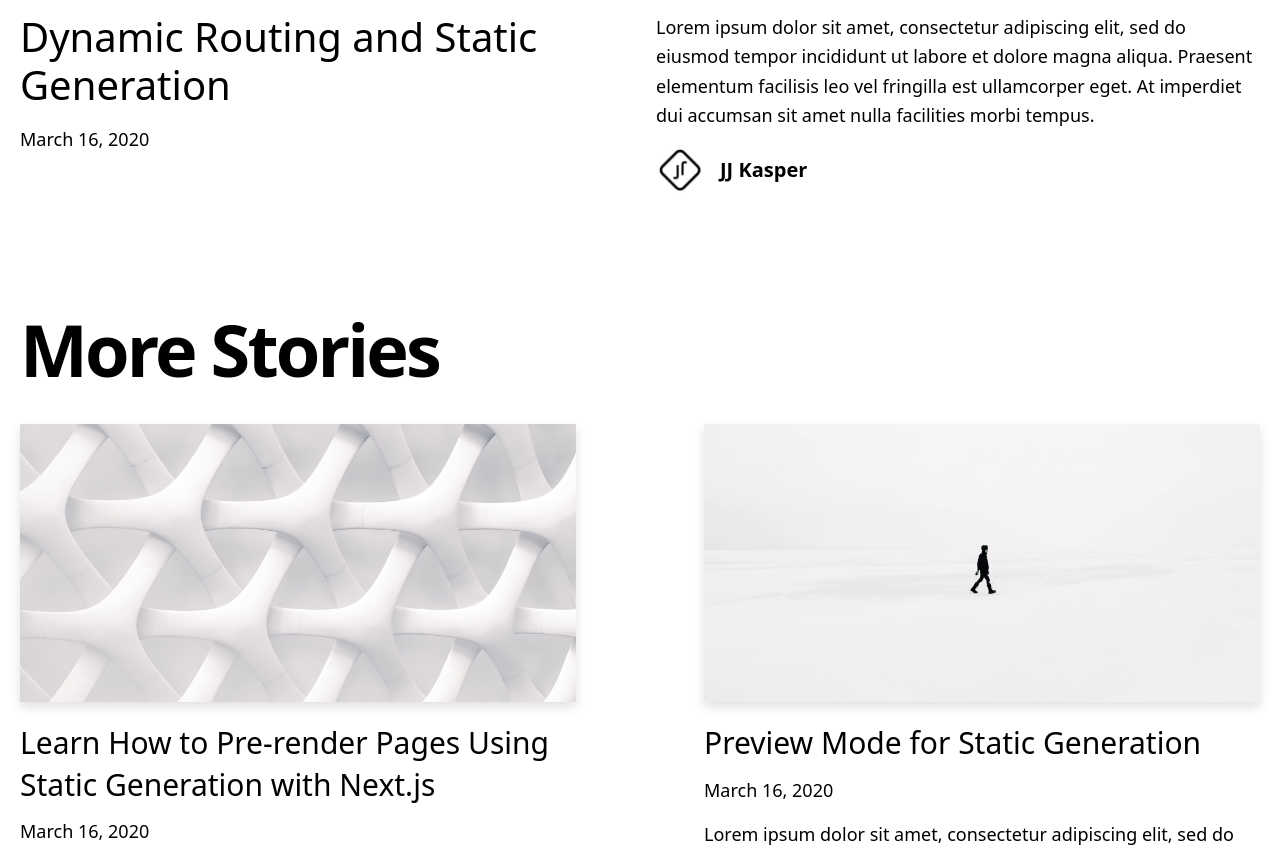
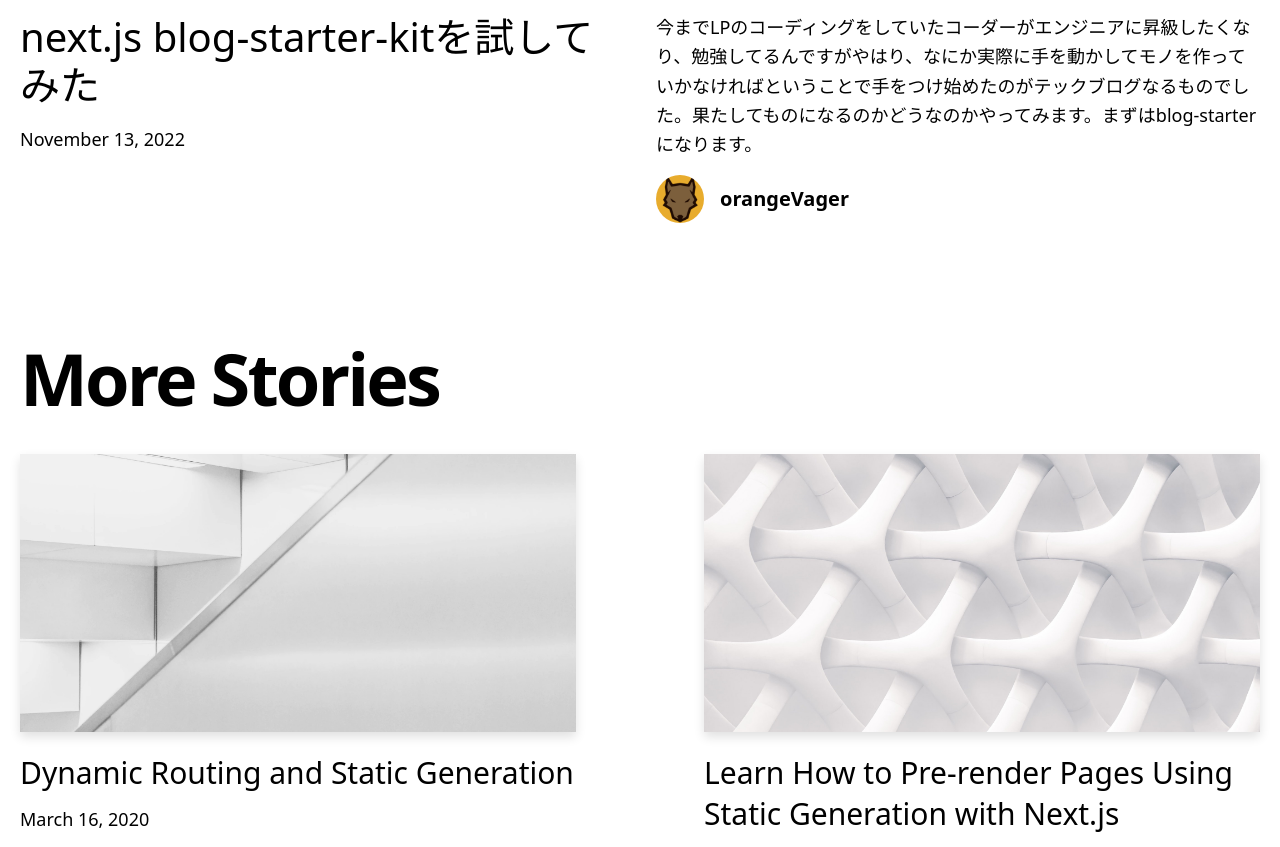
Before and after one commit to orangeVaper/orange-blog, a Next.js app: page / in a window 1280 px wide. Shown: the part 940-1787 px from the top of the page. Built offline with nearby package versions, Linux system fonts and the light colour scheme.

Commit message:
1つ目のブログ執筆中

```diff
--- /dev/null
+++ b/_posts/blog-stater-の勉強.md
@@ -0,0 +1,56 @@
+---
+title: 'next.js blog-starter-kitを試してみた'
+excerpt: '今までLPのコーディングをしていたコーダーがエンジニアに昇級したくなり、勉強してるんですがやはり、なにか実際に手を動かしてモノを作っていかなければということで手をつけ始めたのがテックブログなるものでした。果たしてものになるのかどうなのかやってみます。まずはblog-starterになります。'
+coverImage: '/assets/blog/preview/cover.jpg'
+date: '2022-11-13T18:18:07.322Z'
+author:
+  name: orangeVager
+  picture: '/assets/blog/authors/orangeVaper.png'
+ogImage:
+  url: '/assets/blog/preview/cover.jpg'
+---
+
+## next.jsのブログのインストール
+
+そろそろなにかし始めないとと焦っていまして、何がいいかと感が和えていたんですが、やはりブログかなと思いましてnext.jsでブログが書けそうなので、設置、カスタマイズしたメモを記していきたいと思います。
+
+このブログ記事を書き始めていつ頃公開できるか多少心配して入るんですが、ゆっくりじっくり執筆していこうかと思います。焦らずじっくりとｗ
+
+では、まずはここからになります。
+
+[Blog-Starter-Kit](https://vercel.com/templates/next.js/blog-starter-kit)をclone。
+
+**yarn create next-app --example blog-starter blog-starter-app**
+
+## インストール状況を確認
+
+インストールされたディレクトリに移動
+
+**cd blog-stater-app**
+
+devを実行
+
+**npm run dev**
+
+これでhttp://localhost:3000でローカルを確認できます！
+
+## ブログ記事の作成
+
+_posts/ディレクトリに予め例がありますので、複製して自分のブログを書いていく。ちょうど今、複製して書いています！
+
+## authorsの画像の準備
+
+authors画像の保存ディレクトリ
+
+**public/assets/blog/authors**
+
+にあります。この中に画像を保存して、記事の.mdファイルの先頭にある、picture:に設定します。
+
+
+
+
+Venenatis cras sed felis eget velit. Consectetur libero id faucibus nisl tincidunt. Gravida in fermentum et sollicitudin ac orci phasellus egestas tellus. Volutpat consequat mauris nunc congue nisi vitae. Id aliquet risus feugiat in ante metus dictum at tempor. Sed blandit libero volutpat sed cras. Sed odio morbi quis commodo odio aenean sed adipiscing. Velit euismod in pellentesque massa placerat. Mi bibendum neque egestas congue quisque egestas diam in arcu. Nisi lacus sed viverra tellus in. Nibh cras pulvinar mattis nunc sed. Luctus accumsan tortor posuere ac ut consequat semper viverra. Fringilla ut morbi tincidunt augue interdum velit euismod.
+
+## Lorem Ipsum
+
+Tristique senectus et netus et malesuada fames ac turpis. Ridiculous mus mauris vitae ultricies leo integer malesuada nunc vel. In mollis nunc sed id semper. Egestas tellus rutrum tellus pellentesque. Phasellus vestibulum lorem sed risus ultricies tristique nulla. Quis blandit turpis cursus in hac habitasse platea dictumst quisque. Eros donec ac odio tempor orci dapibus ultrices. Aliquam sem et tortor consequat id porta nibh. Adipiscing elit duis tristique sollicitudin nibh sit amet commodo nulla. Diam vulputate ut pharetra sit amet. Ut tellus elementum sagittis vitae et leo. Arcu non odio euismod lacinia at quis risus sed vulputate.
--- a/components/header.tsx
+++ b/components/header.tsx
@@ -2,7 +2,7 @@ import Link from 'next/link'
 
 const Header = () => {
   return (
-    <h2 className="text-2xl md:text-4xl font-bold tracking-tight md:tracking-tighter leading-tight mb-20 mt-8">
+    <h2 className="mt-8 mb-20 text-2xl font-bold leading-tight tracking-tight md:text-4xl md:tracking-tighter">
       <Link href="/" className="hover:underline">
         Blog
       </Link>
```
Also changed, not shown: public/assets/blog/authors/orangeVaper.png (added).
